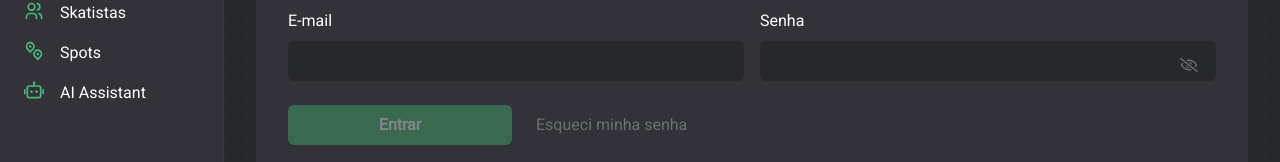
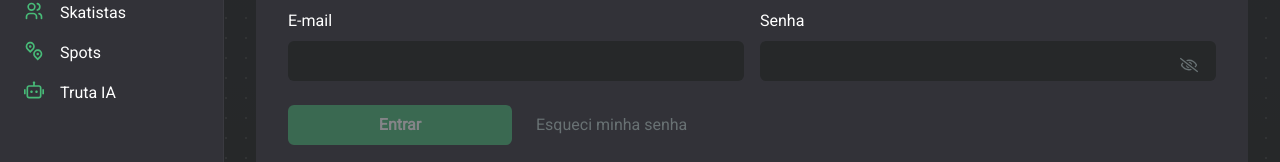
Before and after one commit to jpcmf/Frontend-GraduateProgram-FullStack-2024, a Next.js app: page /auth/signin in a window 1280 px wide. Shown: the part 188-350 px from the top of the page. Built offline with nearby package versions, Linux system fonts and the light colour scheme; no server answers.

Commit message:
refactor: update AI Assistant label to Truta IA

```diff
--- a/src/components/Sidebar/SidebarNav.tsx
+++ b/src/components/Sidebar/SidebarNav.tsx
@@ -55,7 +55,7 @@ export function SidebarNav() {
               color: "green.400"
             }}
           >
-            AI Assistant
+            Truta IA
           </NavLink>
           {/* <NavLink
             icon={RiEdit2Line}
```
